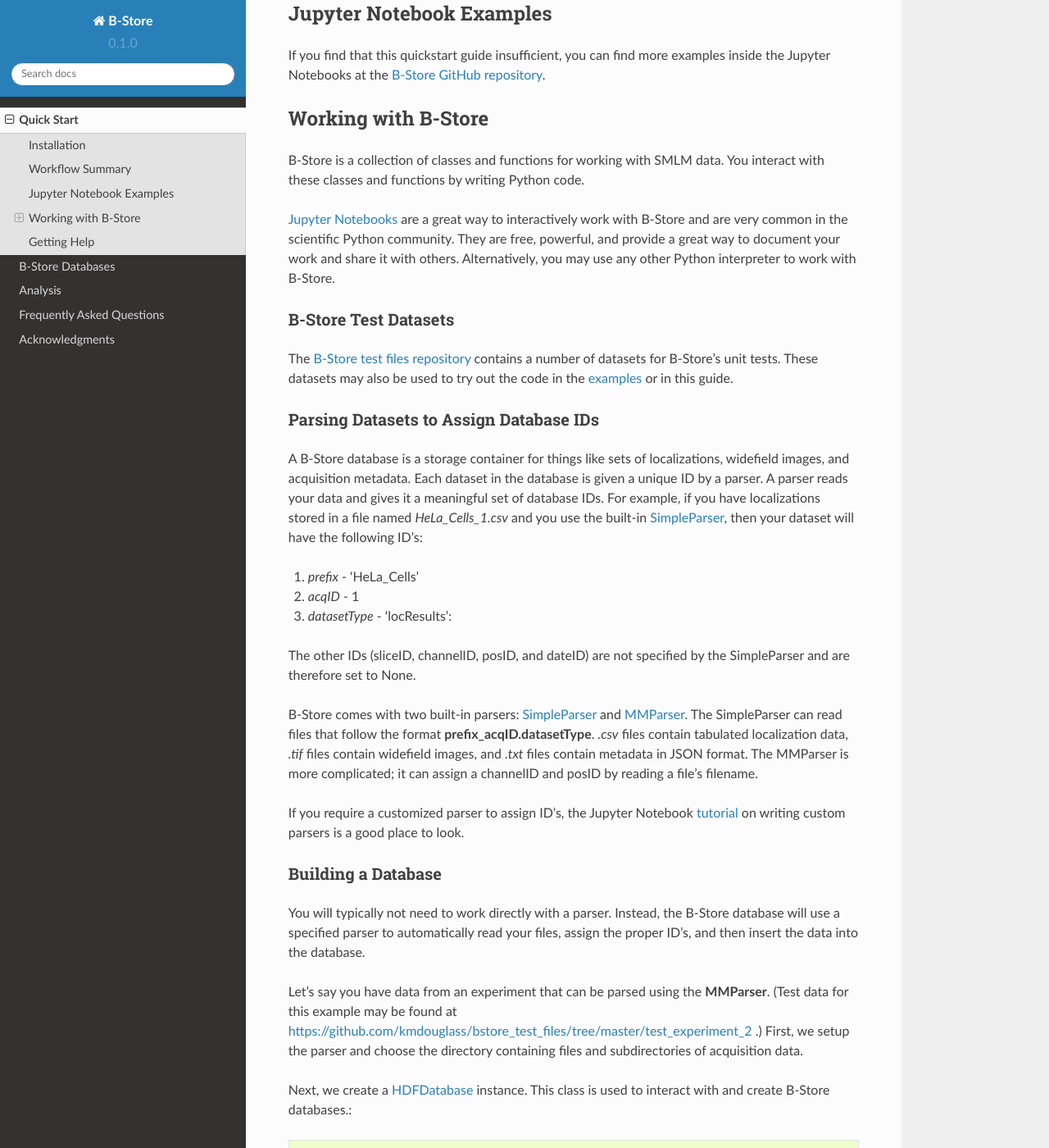
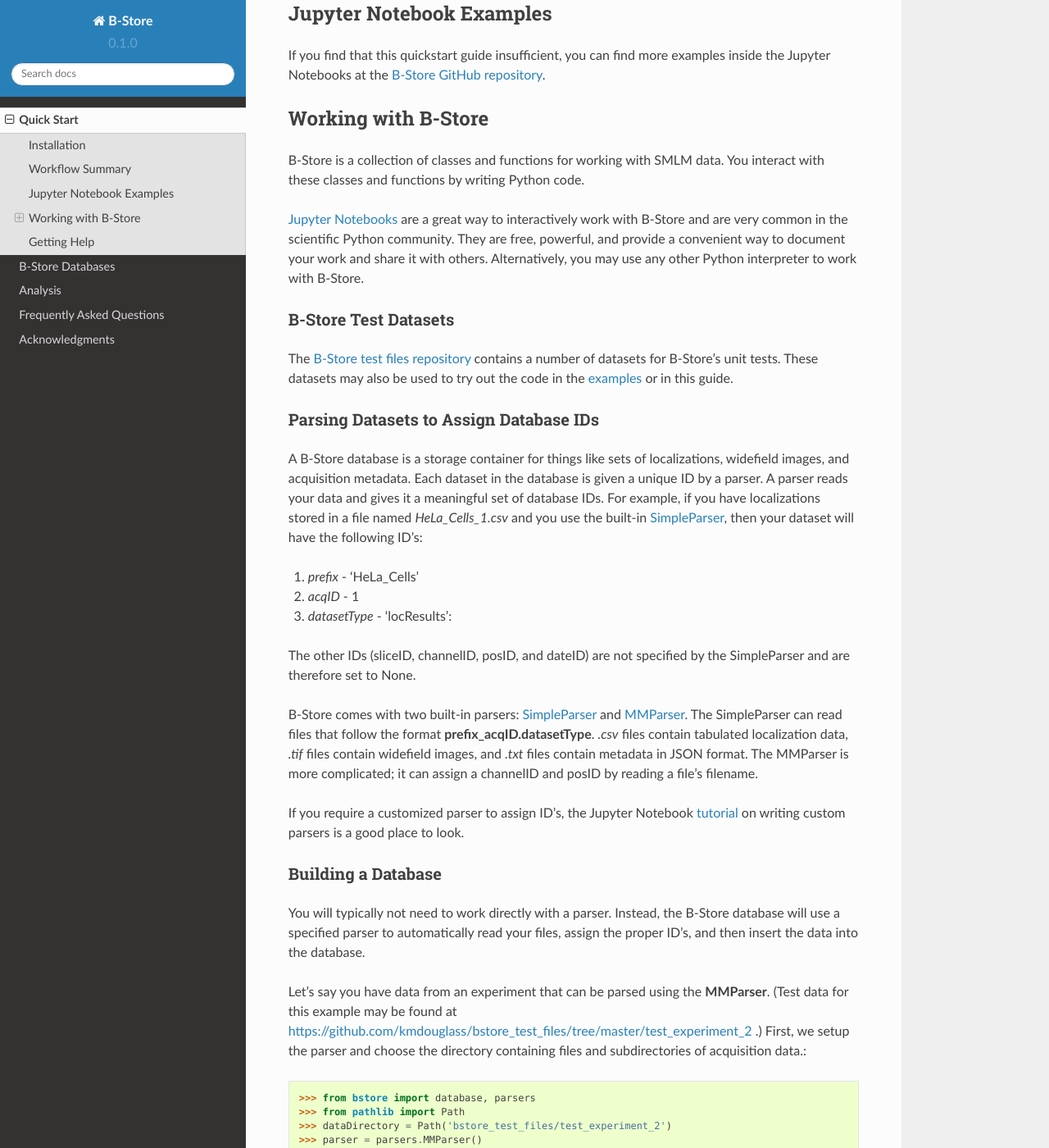
Before and after one commit to kmdouglass/bstore, a Sphinx documentation site: the page built from docs/quickstart.rst, in a window 1280 px wide and 1400 px high, scrolled down 1327 px. Shown: the whole window at 82% size. Built offline with Sphinx 7.4.7 and the Read the Docs theme 2.0.0, drawn with Linux system fonts in a browser that asks for light colours; pages that are not in the unit, such as notebooks, are missing from menus; some of the changed lines change nothing that is shown; some of the changed text lies outside the part shown.

Commit message:
More fuss with RTD and quickstart.rst.

```diff
--- a/docs/quickstart.rst
+++ b/docs/quickstart.rst
@@ -41,7 +41,7 @@
 
 1. Sort and place all the files from a single molecule localization
    microscopy (SMLM) acquisition into a database.
-2. Access this database for batch analyses.
+2. Automatically access this database for batch analyses.
 
 B-Store uses popular scientific Python libraries for working with SMLM
 data. Most notably, it uses `Pandas DataFrames`_ for working with
@@ -75,8 +75,8 @@
 
 `Jupyter Notebooks`_ are a great way to interactively work with
 B-Store and are very common in the scientific Python community. They
-are free, powerful, and provide a great way to document your work and
-share it with others. Alternatively, you may use any other Python
+are free, powerful, and provide a convenient way to document your work
+and share it with others. Alternatively, you may use any other Python
 interpreter to work with B-Store.
 
 .. _Jupyter Notebooks: http://jupyter.org/
@@ -145,9 +145,8 @@
 the **MMParser**. (Test data for this example may be found at
 https://github.com/kmdouglass/bstore_test_files/tree/master/test_experiment_2
 .) First, we setup the parser and choose the directory containing
-files and subdirectories of acquisition data.
+files and subdirectories of acquisition data.::
 
-.. highlight:: python
    >>> from bstore import database, parsers
    >>> from pathlib import Path
    >>> dataDirectory = Path('bstore_test_files/test_experiment_2')
@@ -156,16 +155,16 @@
 Next, we create a `HDFDatabase`_ instance. This class is used to
 interact with and create B-Store databases.::
 
-.. highlight:: python
    >>> dbName = 'myFirstDatabase.h5'
    >>> myDB   = database.HDFDatabase(dbName)
 
 Finally, we create the database by sending the parser, the parent
 directory of the acqusition files, and an optional string telling the
 parser how to find localization files to the **build** method of
-myDB.::
+myDB.
 
-.. highlight:: python
+::
+
    >>> myDB.build(parser, dataDirectory,
    ...            locResultsString = 'locResults_processed.csv')
    16 files were successfully parsed.
@@ -208,7 +207,6 @@
 are greater than 250. We do this by first building an analysis
 pipeline containing **processors** to apply in sequence to the data.::
 
-.. highlight:: python
    >>> from bstore import batch, processors
    >>> precisionFilter = processors.Filter('precision', '<', 15)
    >>> llhFilter = processors.Filter('loglikelihood', '<=', 250)
@@ -218,7 +216,6 @@
 all localization files, and apply the filters. The results are saved
 as .csv files for later use and analysis.::
 
-.. highlight:: python
    >>> bp = batch.HDFBatchProcessor(dbName, pipeline)
    >>> bp.go()
    Output directory does not exist. Creating it...
```
